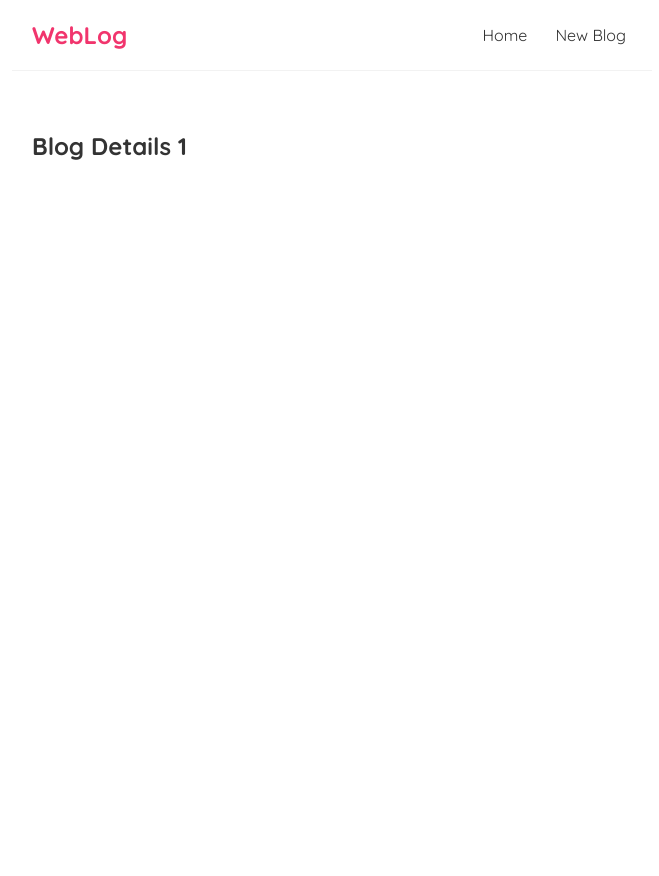
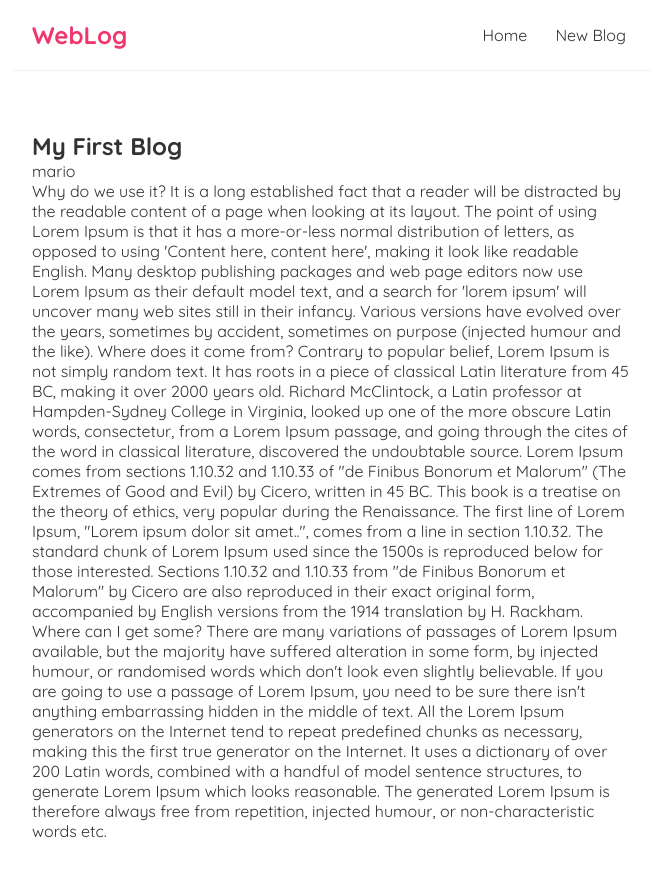
Before and after one commit to CodeBreaker2712/WebLog, a React (Create React App) app: page /blogs/1 in a window 1280 px wide. Shown: the top 876 px of the page, without its empty margins (308-967 px from the left). Before the commit the page ends 800 px from the top, so only its background shows below. Built offline with nearby package versions, Linux system fonts and the light colour scheme; data requests are answered from the project's data file.

Commit message:
Fetch individual blog by reusing useFetch

```diff
--- a/src/components/BlogDetails.js
+++ b/src/components/BlogDetails.js
@@ -1,13 +1,48 @@
 import { useParams } from "react-router-dom";
+import Bloglist from "./Bloglist";
+import useFetch from "../hooks/useFetch";
 
 const BlogDetails = () => {
-    const { id } = useParams();
+    // const { id } = useParams()
+
+    // const { data: blog, isFetchPending, error, setData: setBlog} = useFetch('http://localhost:8000/blogs')
+
+    // const handleDelete = (id) => {
+    //     setBlog(blog.filter((blog) => blog.id !== id))
+    // }
+
+    // return (
+    //     <div className="blog-details">
+    //         {isFetchPending && <div>Loading...</div> }
+    //         {error && <div>{error}</div> }
+    //         {blog && (
+    //             <Bloglist blog = {blog} title = "All Blogs!" handleDelete = {handleDelete}/>
+    //         ) }
+    //     </div>
+    //  );
+    const { id } = useParams()
+
+    const {data: blog, isFetchPending, error, setData: setBlog} = useFetch('http://localhost:8000/blogs/' + id)
+
+    const handleDelete = (id) => {
+        setBlog(blog.filter((blog) => blog.id !== id))
+    }
 
     return (
-        <div className="blog-details">
-            <h2>Blog Details { id } </h2>
+        <div className="home">
+            {isFetchPending && <div>Loading...</div> }
+            {error && <div>{error}</div> }
+            {blog && (
+                <article>
+                    <h2>{blog.title}</h2>
+                    <p>{blog.author}</p>
+                    <div>
+                        {blog.body}
+                    </div>
+                </article>
+            )}
         </div>
-     );
+    );
 }
 
 export default BlogDetails;
--- a/src/hooks/useFetch.js
+++ b/src/hooks/useFetch.js
@@ -30,7 +30,7 @@
                     setIsFetchPending(false)
                 }
             })
-        }, 1000)
+        }, 0)
 
         return () => abortController.abort()
 
--- a/src/index.css
+++ b/src/index.css
@@ -51,3 +51,21 @@
 .blog-preview a{
   text-decoration: none;
 }
+
+/* blog details page */
+.blog-details h2 {
+  font-size: 20px;
+  color: #f1356d;
+  margin-bottom: 10px;
+}
+.blog-details div {
+  margin: 20px 0;
+}
+.blog-details button {
+  background: #f1356d;
+  color: #fff;
+  border: 0;
+  padding: 8px;
+  border-radius: 8px;
+  cursor: pointer;
+}
```
